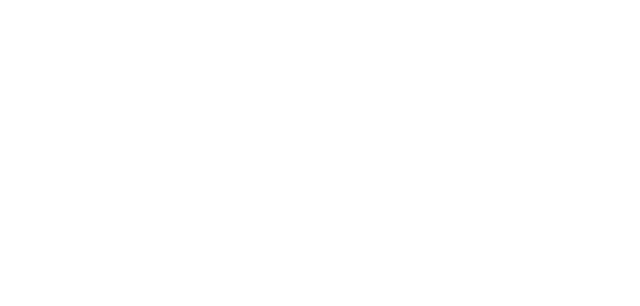
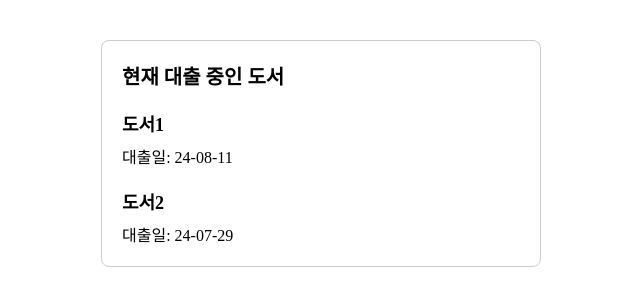
Before and after one commit to GDowon/Client_react, a React (Create React App) app: page /current_borrow in a window 1280 px wide. Before the commit this address had no page. Shown: the top 306 px of the page, without its empty margins (319-959 px from the left). Built offline with nearby package versions, Linux system fonts and the light colour scheme; a web font is replaced by a local one.

Commit message:
settings
main에서 notification만.

```diff
--- a/src/App.js
+++ b/src/App.js
@@ -1,14 +1,55 @@
-import logo from './logo.png';
-import './App.css';
 import { Routes, Route } from 'react-router-dom';
+import './Css/navi.css';
+import './Css/font.css';
 
-import MainPage from './pages/MainPage';
+import MainPage from './Pages/MainPage';
+import StatusPage from './Components/StatusPage';
+
+// 메인페이지, 현재 대출중 서버에서 각기 다른 데이터를 불러오는 가상의 함수들
+const fetchBorrowData = () => {
+  return new Promise(resolve => {
+    setTimeout(() => resolve([
+      { title: '도서1', info: '대출일: 24-08-11' },
+      { title: '도서2', info: '대출일: 24-07-29' }
+    ]), 500);
+  });
+};
+
+const fetchOverdueData = () => {
+  return new Promise(resolve => {
+    setTimeout(() => resolve([
+      { title: '도서B', info: '반납 예정일: 24-08-01' }
+    ]), 500);
+  });
+};
+
+const fetchReserveData = () => {
+  return new Promise(resolve => {
+    setTimeout(() => resolve([
+      { title: '도서A', info: '예약 순위: 1' }
+    ]), 500);
+  });
+};
 
 function App() {
   return (
     <div className="App">
       <Routes>
         <Route path="/" element={<MainPage />} />
+
+        {/* StatusPage를 재사용하여 각기 다른 페이지를 구성 */}
+        <Route
+          path="/current_borrow"
+          element={<StatusPage title="현재 대출 중인 도서" fetchData={fetchBorrowData} />}
+        />
+        <Route
+          path="/current_overdue"
+          element={<StatusPage title="현재 연체 중인 도서" fetchData={fetchOverdueData} />}
+        />
+        <Route
+          path="/current_reserve"
+          element={<StatusPage title="현재 예약 중인 도서" fetchData={fetchReserveData} />}
+        />
       </Routes>
     </div>
   );
--- /dev/null
+++ b/src/Components/StatusPage.jsx
@@ -0,0 +1,40 @@
+import React, { useState, useEffect } from 'react';
+import '../Css/StatusPage.css';
+
+function StatusPage({ title, fetchData }) {
+  const [data, setData] = useState([]);
+  const [loading, setLoading] = useState(true);
+
+  useEffect(() => {
+    setLoading(true);
+    fetchData().then(fetchedData => {
+      setData(fetchedData);
+      setLoading(false);
+    });
+  }, [fetchData]);
+
+  return (
+    <div className="status-container">
+      <div className="section">
+        <h1>{title}</h1>
+
+        {loading ? (
+          <p>데이터를 불러오는 중...</p>
+        ) : (
+          data.length > 0 ? (
+            data.map((item, index) => (
+              <React.Fragment key={index}>
+                <h2>{item.title}</h2>
+                <p>{item.info}</p>
+              </React.Fragment>
+            ))
+          ) : (
+            <p>해당 내역이 없습니다.</p>
+          )
+        )}
+      </div>
+    </div>
+  );
+}
+
+export default StatusPage;
--- /dev/null
+++ b/src/Css/StatusPage.css
@@ -0,0 +1,28 @@
+.status-container {
+}
+
+.section {
+  margin-bottom: 40px;
+  border: 1px solid #ccc;
+  padding: 20px;
+  border-radius: 8px;
+  background-color: white;
+}
+
+.section:first-of-type {
+  margin-top: 20px;
+}
+
+h1 {
+  font-size: 20px;
+  margin-bottom: 20px;
+}
+h2 {
+  font-size: 18px;
+  margin-top: 20px;
+  margin-bottom: 8px;
+}
+p {
+  font-size: 16px;
+  margin: 0;
+}
--- a/src/pages/MainPage.jsx
+++ b/src/pages/MainPage.jsx
@@ -1,12 +1,9 @@
-// src/pages/MainPage.jsx
-import React from 'react';
 import { Link, useNavigate } from 'react-router-dom'; // Link와 useNavigate 훅 import
-import '../Css/MainPage.css'; // MainPage 전용 CSS
-import '../Css/navi.css';     // Navi 전용 CSS
-import '../Css/font.css';     // Font 전용 CSS (App.js 또는 Index.js에 전역으로 넣는게 더 일반적)
-import Footer from '../components/Footer';
-import SearchBar from '../components/SearchBar';
-import PostList from '../components/PostList';
+import '../Css/MainPage.css';
+
+import Footer from '../Components/Footer';
+import SearchBar from '../Components/SearchBar';
+import PostList from '../Components/PostList';
 
 function MainPage() {
   const navigate = useNavigate(); // useNavigate 훅 사용
@@ -29,19 +26,19 @@ function MainPage() {
 
       {/* 상태 버튼 */}
       <div className="status-buttons">
-        <Link to="/mypage" className="notification">
+        <Link to="/current_borrow" className="notification">
           <span>대출 중 📖</span>
           <span className="badge">3</span>
           <span className="line">━━</span>
           <span className="unit">권</span>
         </Link>
-        <Link to="/mypage" className="notification">
+        <Link to="/current_reserve" className="notification">
           <span>예약 중 ⏰</span>
           <span className="badge">3</span>
           <span className="line">━━</span>
           <span className="unit">권</span>
         </Link>
-        <Link to="/mypage" className="notification">
+        <Link to="/current_overdue" className="notification">
           <span>연체 중 ⚠️</span>
           <span className="badge">5</span>
           <span className="line">━━</span>
@@ -57,7 +54,7 @@ function MainPage() {
         </div>
         <div className="banner-card">
           <Link to="/notice">
-            <img src="/images/banner.jpg" alt="공지사항배너이미지" className="banner-image" />
+            <img src="../Images/banner.jpg" alt="공지사항배너이미지" className="banner-image" />
           </Link>
         </div>
       </div>
```
Also changed, not shown: src/a.svg (renamed from src/logo.svg).
